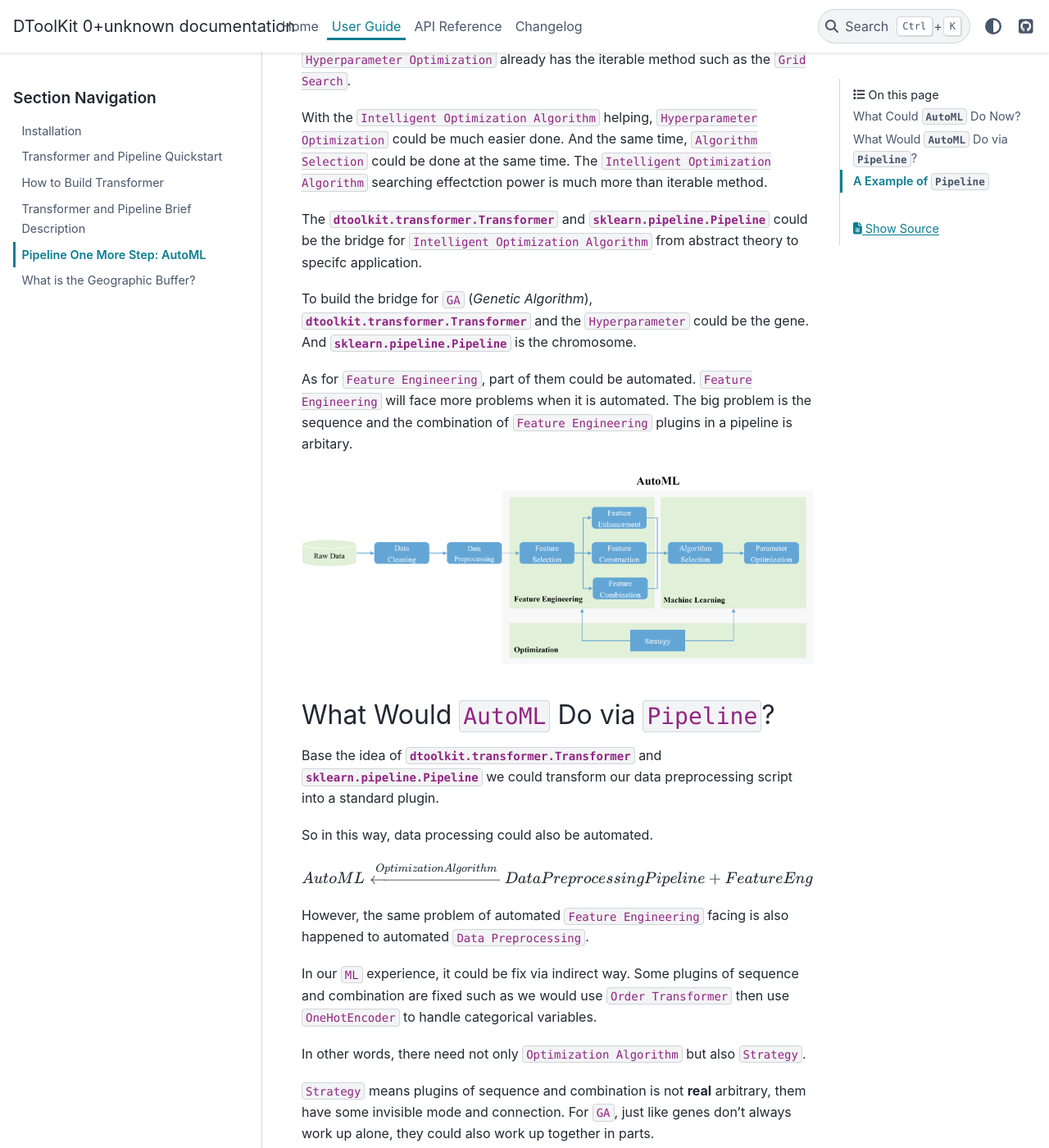
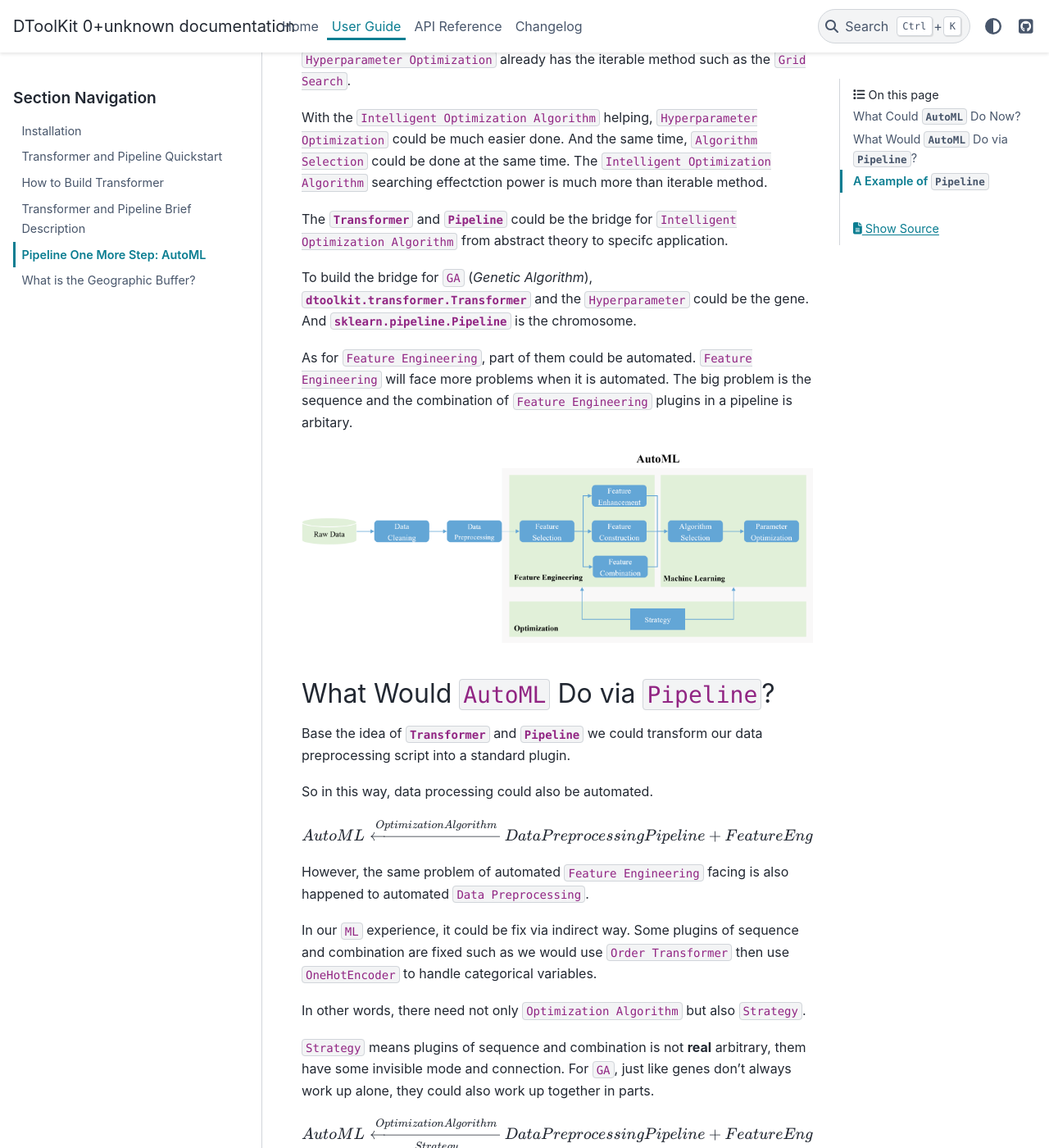
Before and after one commit to Zeroto521/my-data-toolkit, a Sphinx documentation site: the page built from doc/source/guide/automl.md, in a window 1280 px wide and 1400 px high, scrolled down 741 px. Shown: the whole window at 82% size. Built offline with Sphinx 7.4.7 and the PyData theme 0.15.4, drawn with Linux system fonts in a browser that asks for light colours.

Commit message:
DOC: hidden prefix package

```diff
--- a/doc/source/guide/automl.md
+++ b/doc/source/guide/automl.md
@@ -23,7 +23,7 @@ It tries to use `Optimization` algorithms to optimize the selection of `ML` and
 With the `Intelligent Optimization Algorithm` helping, `Hyperparameter Optimization` could be much easier done.
 And the same time, `Algorithm Selection` could be done at the same time. The `Intelligent Optimization Algorithm` searching effectction power is much more than iterable method.
 
-The {class}`dtoolkit.transformer.Transformer` and {class}`sklearn.pipeline.Pipeline` could be the bridge for `Intelligent Optimization Algorithm` from abstract theory to specifc application.
+The {class}`~dtoolkit.transformer.Transformer` and {class}`~sklearn.pipeline.Pipeline` could be the bridge for `Intelligent Optimization Algorithm` from abstract theory to specifc application.
 
 To build the bridge for `GA` (*Genetic Algorithm*), {class}`dtoolkit.transformer.Transformer` and the `Hyperparameter` could be the gene. And {class}`sklearn.pipeline.Pipeline` is the chromosome.
 
@@ -33,7 +33,7 @@ As for `Feature Engineering`, part of them could be automated. `Feature Engineer
 
 ## What Would `AutoML` Do via `Pipeline`?
 
-Base the idea of {class}`dtoolkit.transformer.Transformer` and {class}`sklearn.pipeline.Pipeline` we could transform our data preprocessing script into a standard plugin.
+Base the idea of {class}`~dtoolkit.transformer.Transformer` and {class}`~sklearn.pipeline.Pipeline` we could transform our data preprocessing script into a standard plugin.
 
 So in this way, data processing could also be automated.
 
```
